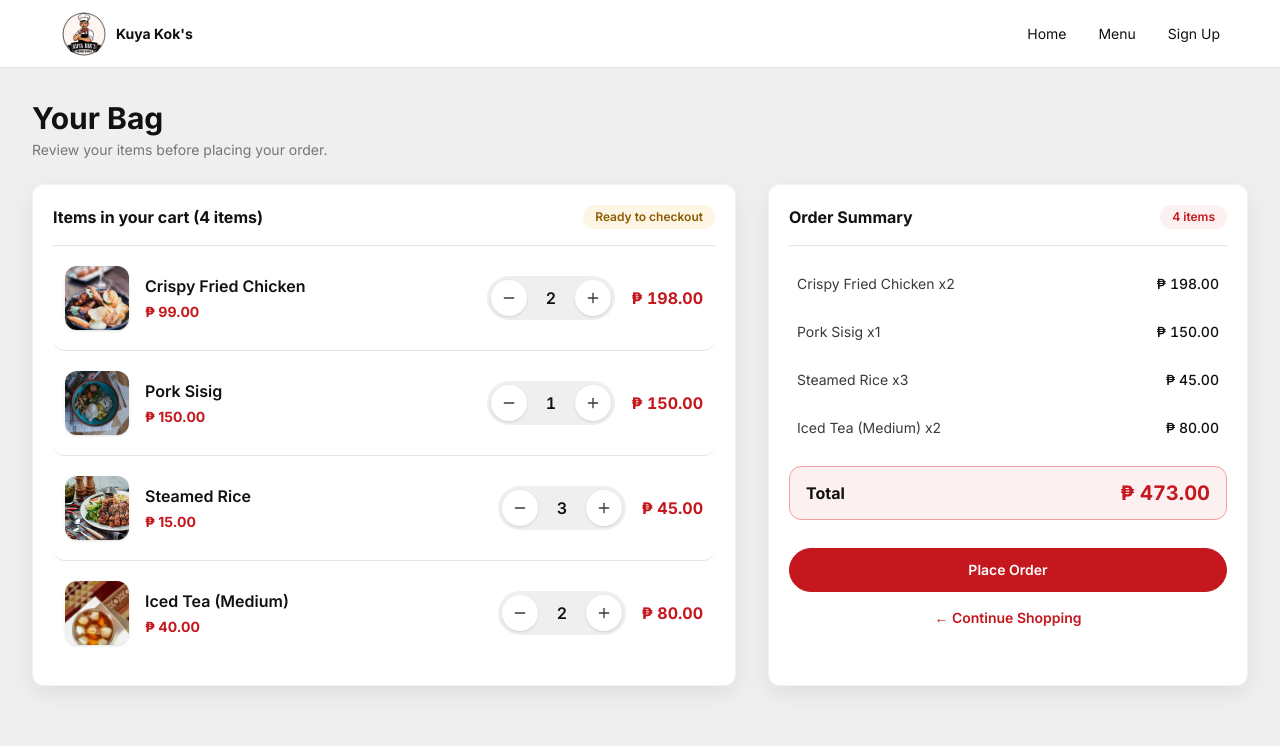
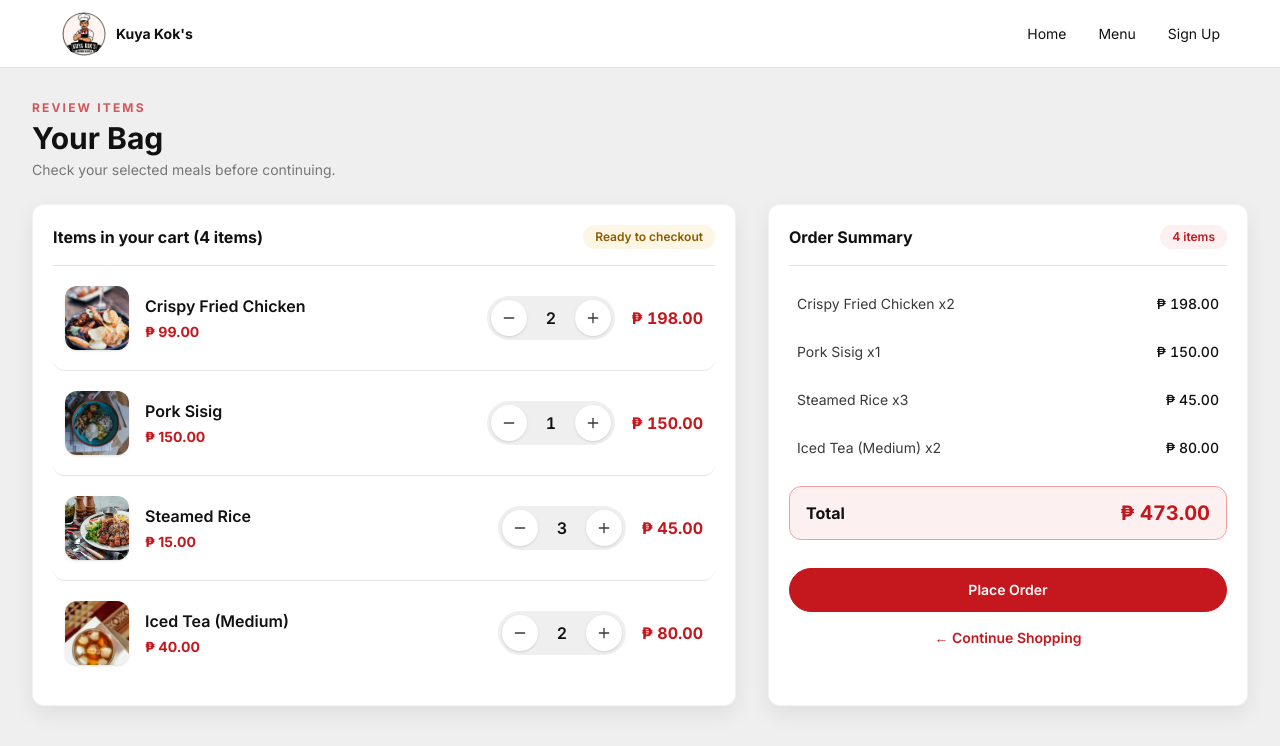
Before and after one commit to xKurty06/kokconnect, a Next.js app: page /cart in a window 1280 px wide. Shown: the top 746 px of the page. Built offline with nearby package versions, Linux system fonts and the light colour scheme.

Commit message:
feat(cart): add page content entrance

```diff
--- a/src/app/cart/page.tsx
+++ b/src/app/cart/page.tsx
@@ -5,5 +5,15 @@ import { SiteHeader } from "@/components/site-header";
 export const metadata: Metadata = { title: "Your Bag" };
 
 export default function CartPage() {
-  return <div className="min-h-dvh bg-background"><SiteHeader /><main className="mx-auto max-w-[1320px] px-8 py-8"><h1 className="text-3xl font-bold">Your Bag</h1><p className="mt-1 text-sm text-muted">Review your items before placing your order.</p><div className="mt-6"><CartClient /></div></main></div>;
+  return (
+    <div className="min-h-dvh bg-background">
+      <SiteHeader />
+      <main className="polished-page mx-auto max-w-[1320px] px-8 py-8">
+        <p className="text-xs font-bold uppercase tracking-[0.18em] text-brand/70">Review items</p>
+        <h1 className="mt-1 text-3xl font-bold">Your Bag</h1>
+        <p className="mt-1 text-sm text-muted">Check your selected meals before continuing.</p>
+        <div className="mt-6"><CartClient /></div>
+      </main>
+    </div>
+  );
 }
```
